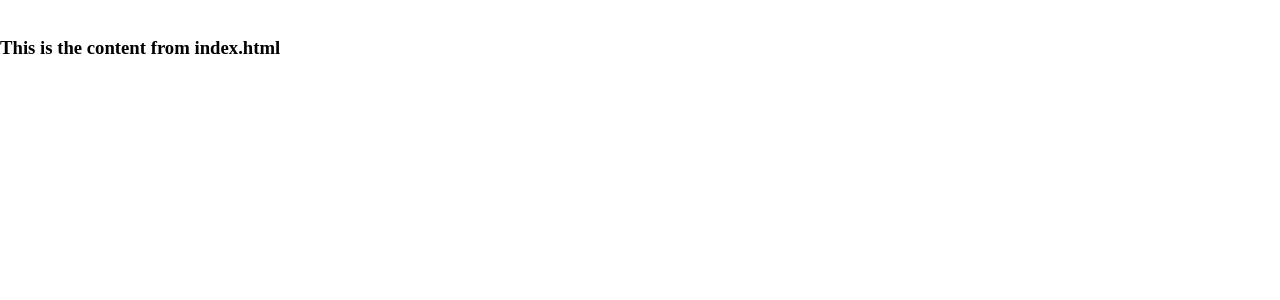
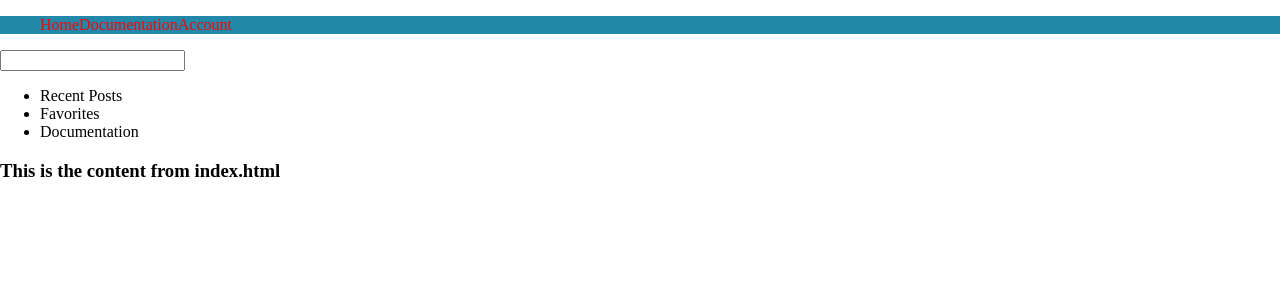
Before and after one commit to JCoker91/Knowledge, a Flask app: page / in a window 1280 px wide. Shown: the top 300 px of the page. Run offline with Flask 2, Linux system fonts and the light colour scheme.

Commit message:
update layout.html

```diff
--- a/templates/layout.html
+++ b/templates/layout.html
@@ -7,13 +7,27 @@
     <link rel="stylesheet" href="{{ url_for('static', filename='main.css') }}">
 </head>
 <body>
+    <nav>
+        <ul class="main-nav">
+            <li>Home</li>
+            <li>Documentation</li>
+            <li>Account</li>
+        </ul>
+    </nav>
 
-
-<!--  -->
-    <br>
-    {% block content %}{% endblock %}
-    <br>
-<!--  -->
+    <div class="body-content">
+        <div class="side-bar-container">
+            <input class="sid-bar-search" type="text">
+            <ul class="side-bar-nav">
+                <li>Recent Posts</li>
+                <li>Favorites</li>
+                <li>Documentation</li>
+            </ul>
+        </div>
+        <div class="page-content-container">
+        {% block content %}{% endblock %}
+        </div>
+    </div>
 
 
 </body>
```
